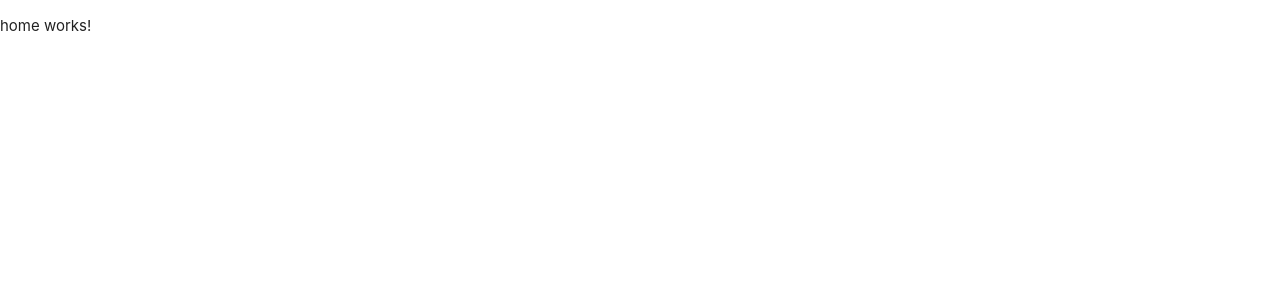
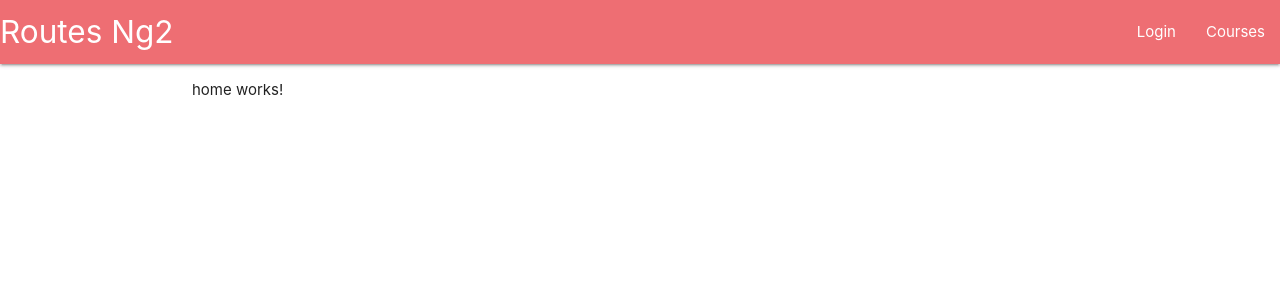
Before and after one commit to igortuag/angular-contacts, an Angular app: page / in a window 1280 px wide. Shown: the top 300 px of the page. Built offline with nearby package versions, Linux system fonts and the light colour scheme.

Commit message:
add navigation links

```diff
--- a/src/app/app.component.html
+++ b/src/app/app.component.html
@@ -1 +1,12 @@
-<router-outlet></router-outlet>
+<nav>
+  <div class="nav-wrapper">
+    <a routerLink="/" class="brand-logo">Routes Ng2</a>
+    <ul id="nav-mobile" class="right hide-on-med-and-down">
+      <li><a routerLink="/login">Login</a></li>
+      <li><a routerLink="/course">Courses</a></li>
+    </ul>
+  </div>
+</nav>
+<div class="container">
+  <router-outlet></router-outlet>
+</div>
```
